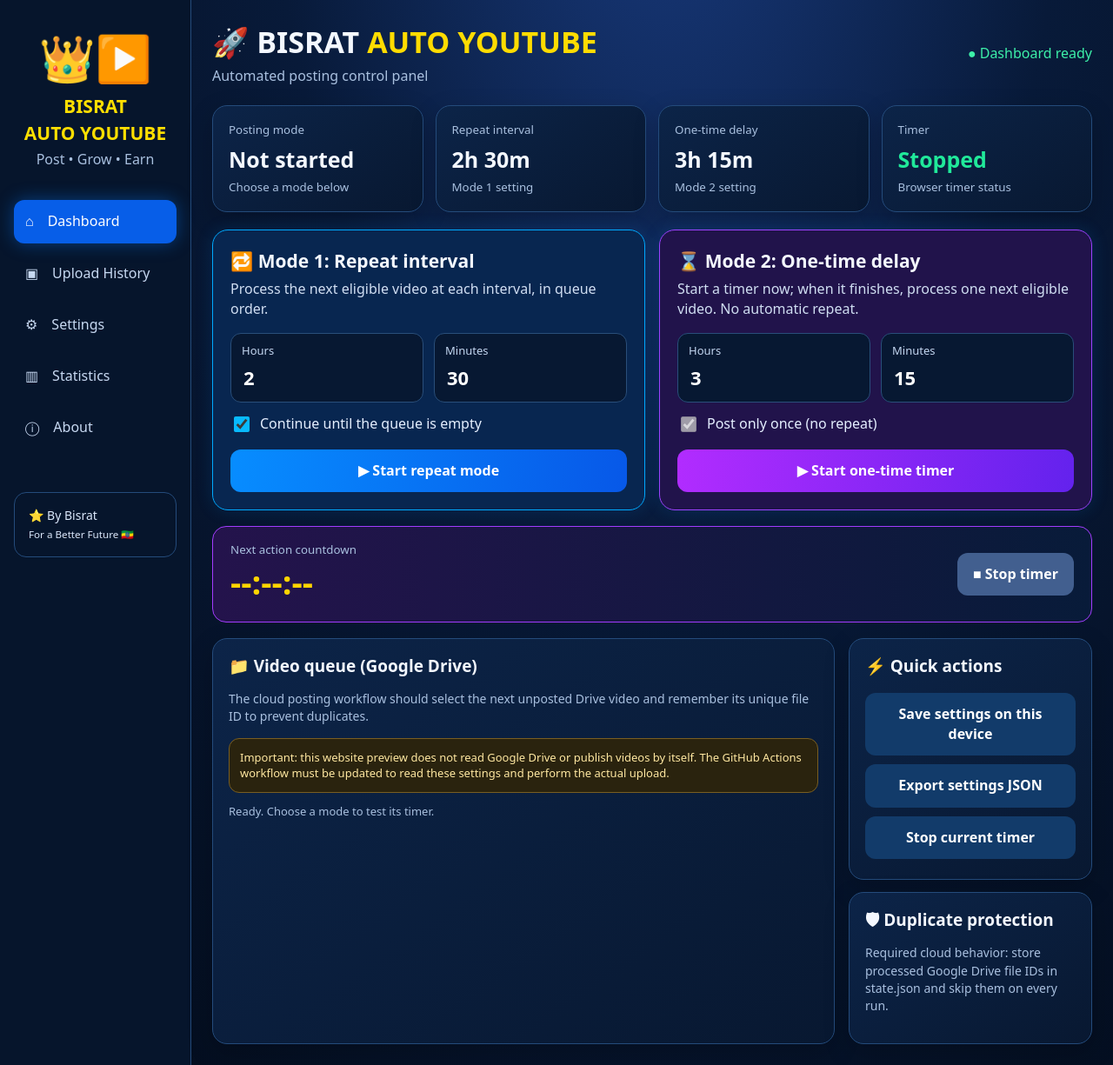
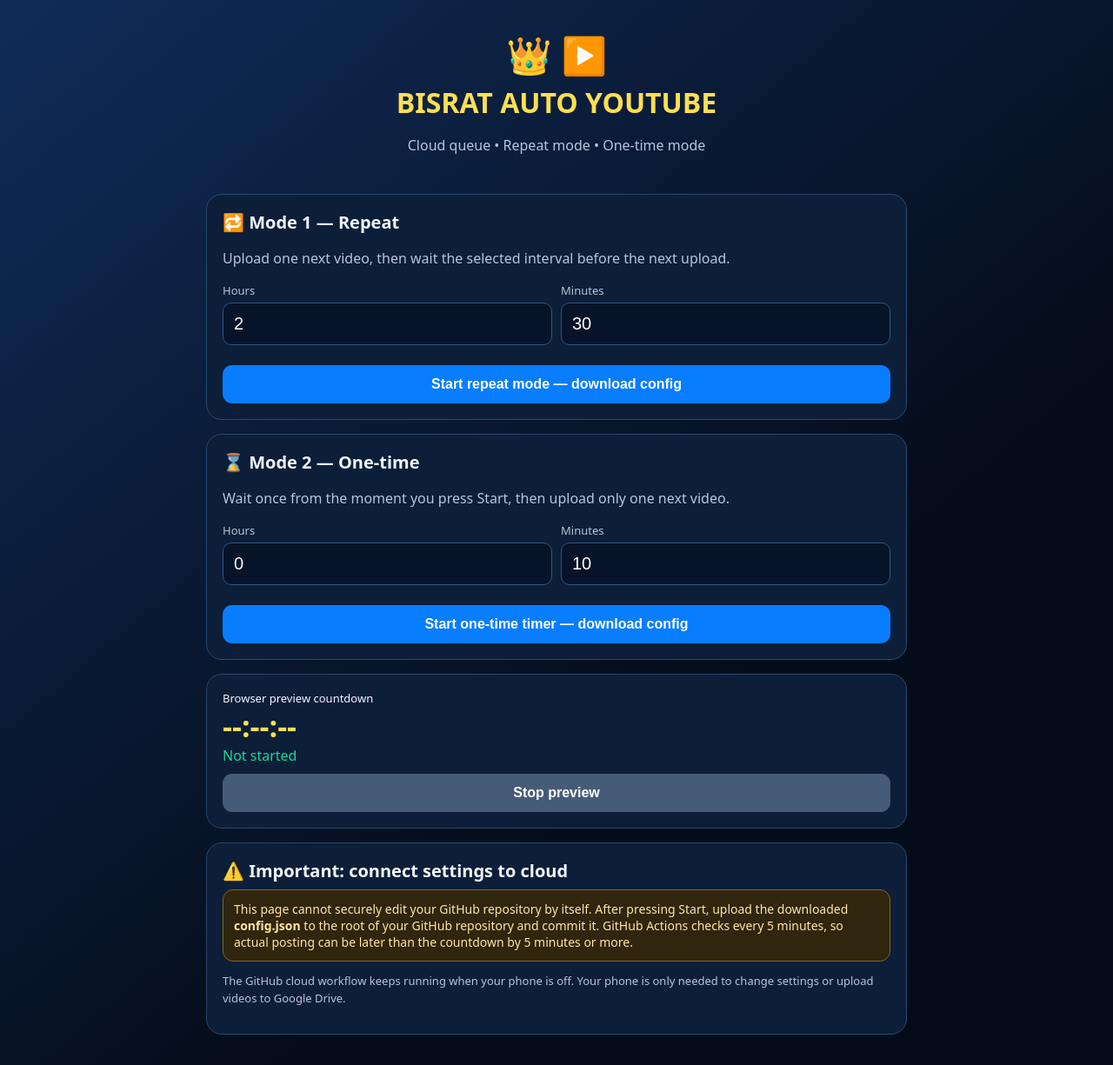
Before and after one commit to dddfrom9-cloud/BISRAT-AUTO-YOUTUBE, a plain HTML site: page index.html in a window 1280 px wide. Shown: the whole page at 87% size. Drawn offline with Linux system fonts and the light colour scheme.

Commit message:
Add files via upload

```diff
--- a/index.html
+++ b/index.html
@@ -4,63 +4,56 @@
 <meta charset="utf-8"><meta name="viewport" content="width=device-width,initial-scale=1">
 <title>BISRAT AUTO YOUTUBE</title>
 <style>
-:root{--bg:#061329;--panel:#0b1e3d;--line:#244b7b;--muted:#a9c0df;--white:#f4f8ff;--blue:#087dff;--cyan:#00d9ff;--purple:#9b35ff;--green:#00d98b;--yellow:#ffd400}
-*{box-sizing:border-box}body{margin:0;background:radial-gradient(ellipse at 60% -20%,#193b80 0,#081a39 42%,#030b19 100%);color:var(--white);font:16px/1.45 system-ui,Segoe UI,Arial}
-button,input{font:inherit}button{cursor:pointer;border:0;color:white;font-weight:700;border-radius:12px;padding:13px 18px;background:linear-gradient(100deg,#078dff,#0758e8)}button:disabled{opacity:.45;cursor:not-allowed}
-.shell{max-width:1440px;margin:auto;display:grid;grid-template-columns:220px 1fr;min-height:100vh}.side{padding:28px 16px;background:#06152c;border-right:1px solid var(--line)}.brand{text-align:center;margin-bottom:35px}.logo{font-size:52px}.brand h2{margin:4px 0;color:#ffdf00;font-size:21px}.brand p{margin:0;color:var(--muted)}.nav{display:grid;gap:10px}.nav div{padding:13px;border-radius:12px;color:#c8d9f2}.nav .active{background:#075ee8;color:white;box-shadow:0 0 20px #087dff66}.by{margin-top:50px;padding:16px;border:1px solid var(--line);border-radius:14px;color:#dbe8fb;font-size:14px}
-main{padding:24px;min-width:0}.top{display:flex;justify-content:space-between;align-items:center;gap:15px;margin-bottom:22px}.top h1{font-size:clamp(22px,3vw,34px);margin:0}.top h1 span{color:#ffdc00}.sub{color:var(--muted);margin:3px 0 0}.online{color:#3df0a9;white-space:nowrap}
-.stats{display:grid;grid-template-columns:repeat(4,1fr);gap:14px;margin-bottom:20px}.stat,.panel,.queue,.rightbox{background:linear-gradient(145deg,#0c2448,#081831);border:1px solid var(--line);border-radius:17px;padding:18px;box-shadow:0 10px 30px #0003}.stat small{display:block;color:var(--muted)}.stat strong{font-size:25px;display:block;margin:5px 0}.green{color:#20e99a}.modes{display:grid;grid-template-columns:1fr 1fr;gap:16px}.mode{padding:20px;border-radius:18px;background:#082650;border:1px solid #00aaff;box-shadow:0 0 20px #008dff26}.mode.once{background:#21134b;border-color:#9d42ff}.mode h2{margin:0 0 5px;font-size:21px}.mode p{margin:0 0 16px;color:#d0def2}.fields{display:grid;grid-template-columns:1fr 1fr;gap:12px}.field{background:#071832;border:1px solid #294e7a;border-radius:12px;padding:10px 12px}.field label{display:block;color:#c4d7f1;font-size:13px;margin-bottom:5px}.field input{width:100%;background:transparent;color:white;border:0;outline:0;font-size:22px;font-weight:700}.check{display:flex;gap:9px;align-items:center;margin:13px 0;color:#e5efff}.check input{width:18px;height:18px;accent-color:#08baff}.mode button{width:100%;margin-top:4px}.once button{background:linear-gradient(100deg,#b22cff,#6322ed)}
-.timer{margin:18px 0;padding:17px 20px;border:1px solid #a33cff;border-radius:16px;background:linear-gradient(90deg,#24134c,#081b39);display:flex;justify-content:space-between;align-items:center;gap:14px}.timer strong{font-size:clamp(24px,4vw,38px);color:var(--yellow);font-variant-numeric:tabular-nums}.timer small{display:block;color:var(--muted)}.lower{display:grid;grid-template-columns:minmax(0,1fr) 280px;gap:16px}.queue h2,.rightbox h2{font-size:19px;margin:0 0 12px}.queue p,.rightbox p{color:var(--muted);font-size:14px}.notice{border:1px solid #795e22;background:#2a230e;color:#ffe8a1;padding:12px;border-radius:12px;margin-top:12px;font-size:13px}.rightcol{display:grid;gap:14px;align-content:start}.rightbox button{width:100%;margin:5px 0;background:#123b6a}.statusline{color:#a9c0df;font-size:13px;min-height:20px;margin-top:12px}
-@media(max-width:900px){.shell{grid-template-columns:1fr}.side{display:none}main{padding:16px}.stats{grid-template-columns:repeat(2,1fr)}.lower{grid-template-columns:1fr}}
-@media(max-width:600px){.modes{grid-template-columns:1fr}.top{align-items:flex-start}.online{font-size:13px}.timer{align-items:flex-start;flex-direction:column}.fields{gap:8px}.stat{padding:13px}.stat strong{font-size:22px}}
+:root{color-scheme:dark;--bg:#071326;--panel:#102443;--line:#29496f;--text:#f3f7ff;--muted:#b5c5dc;--blue:#087dff;--purple:#8c42ff;--green:#19d89a}
+*{box-sizing:border-box}body{margin:0;background:linear-gradient(140deg,#102c59,#050c19 65%);color:var(--text);font:16px system-ui,Arial}
+main{max-width:850px;margin:auto;padding:22px}.brand{text-align:center;padding:12px}.brand h1{margin:5px;color:#ffdf50}.brand p{color:var(--muted)}
+.panel{background:#0c1e38;border:1px solid var(--line);border-radius:18px;padding:18px;margin:16px 0}
+.modes{display:grid;grid-template-columns:1fr 1fr;gap:14px}.mode{background:#10294c;border:1px solid #1686ff;border-radius:15px;padding:16px}.once{border-color:#a35bff;background:#21183f}
+h2{font-size:20px;margin:0 0 8px}p{color:var(--muted);line-height:1.5}.fields{display:grid;grid-template-columns:1fr 1fr;gap:10px;margin:15px 0}
+label{display:block;color:var(--muted);font-size:13px;margin-bottom:5px}input{width:100%;padding:12px;background:#061329;color:white;border:1px solid #34577f;border-radius:10px;font-size:20px}
+button{width:100%;padding:13px;border:0;border-radius:11px;color:white;background:var(--blue);font-weight:700;font-size:16px;margin-top:8px}.once button{background:var(--purple)}
+#count{font-size:34px;font-weight:800;color:#ffdf50;font-variant-numeric:tabular-nums}.notice{background:#30250d;border:1px solid #87651d;border-radius:12px;padding:12px;color:#ffe6a3;font-size:14px}
+.small{font-size:13px}.status{color:var(--green);min-height:24px;overflow-wrap:anywhere}
+@media(max-width:650px){.modes{grid-template-columns:1fr}main{padding:13px}}
 </style>
 </head>
-<body>
-<div class="shell">
-<aside class="side"><div class="brand"><div class="logo">👑▶️</div><h2>BISRAT<br>AUTO YOUTUBE</h2><p>Post • Grow • Earn</p></div>
-<div class="nav"><div class="active">⌂　Dashboard</div><div>▣　Upload History</div><div>⚙　Settings</div><div>▥　Statistics</div><div>ⓘ　About</div></div>
-<div class="by">⭐ By Bisrat<br><small>For a Better Future 🇪🇹</small></div></aside>
-<main>
-<header class="top"><div><h1>🚀 BISRAT <span>AUTO YOUTUBE</span></h1><p class="sub">Automated posting control panel</p></div><div class="online">● Dashboard ready</div></header>
-<section class="stats">
-<div class="stat"><small>Posting mode</small><strong id="modeStat">Not started</strong><small>Choose a mode below</small></div>
-<div class="stat"><small>Repeat interval</small><strong id="intervalStat">2h 30m</strong><small>Mode 1 setting</small></div>
-<div class="stat"><small>One-time delay</small><strong id="delayStat">3h 15m</strong><small>Mode 2 setting</small></div>
-<div class="stat"><small>Timer</small><strong id="statusStat" class="green">Stopped</strong><small>Browser timer status</small></div>
+<body><main>
+<header class="brand"><div style="font-size:42px">👑 ▶️</div><h1>BISRAT AUTO YOUTUBE</h1><p>Cloud queue • Repeat mode • One-time mode</p></header>
+<section class="panel">
+<h2>🔁 Mode 1 — Repeat</h2>
+<p>Upload one next video, then wait the selected interval before the next upload.</p>
+<div class="fields"><div><label for="rh">Hours</label><input id="rh" type="number" min="0" max="720" value="2"></div><div><label for="rm">Minutes</label><input id="rm" type="number" min="0" max="59" value="30"></div></div>
+<button id="repeat">Start repeat mode — download config</button>
 </section>
-<section class="modes">
-<div class="mode"><h2>🔁 Mode 1: Repeat interval</h2><p>Process the next eligible video at each interval, in queue order.</p>
-<div class="fields"><div class="field"><label for="rh">Hours</label><input id="rh" type="number" min="0" max="720" value="2"></div><div class="field"><label for="rm">Minutes</label><input id="rm" type="number" min="0" max="59" value="30"></div></div>
-<label class="check"><input id="continueQueue" type="checkbox" checked> Continue until the queue is empty</label>
-<button id="startRepeat">▶ Start repeat mode</button></div>
-<div class="mode once"><h2>⌛ Mode 2: One-time delay</h2><p>Start a timer now; when it finishes, process one next eligible video. No automatic repeat.</p>
-<div class="fields"><div class="field"><label for="oh">Hours</label><input id="oh" type="number" min="0" max="720" value="3"></div><div class="field"><label for="om">Minutes</label><input id="om" type="number" min="0" max="59" value="15"></div></div>
-<label class="check"><input id="oneOnly" type="checkbox" checked disabled> Post only once (no repeat)</label>
-<button id="startOnce">▶ Start one-time timer</button></div>
+<section class="panel">
+<h2>⌛ Mode 2 — One-time</h2>
+<p>Wait once from the moment you press Start, then upload only one next video.</p>
+<div class="fields"><div><label for="oh">Hours</label><input id="oh" type="number" min="0" max="720" value="0"></div><div><label for="om">Minutes</label><input id="om" type="number" min="0" max="59" value="10"></div></div>
+<button id="once">Start one-time timer — download config</button>
 </section>
-<section class="timer"><div><small id="timerLabel">Next action countdown</small><strong id="countdown">--:--:--</strong></div><button id="stopTimer" style="background:#425f8f">■ Stop timer</button></section>
-<section class="lower">
-<div class="queue"><h2>📁 Video queue (Google Drive)</h2><p>The cloud posting workflow should select the next unposted Drive video and remember its unique file ID to prevent duplicates.</p>
-<div class="notice">Important: this website preview does not read Google Drive or publish videos by itself. The GitHub Actions workflow must be updated to read these settings and perform the actual upload.</div>
-<div class="statusline" id="message">Ready. Choose a mode to test its timer.</div>
-</div>
-<div class="rightcol"><div class="rightbox"><h2>⚡ Quick actions</h2><button id="saveBtn">Save settings on this device</button><button id="exportBtn">Export settings JSON</button><button id="stopBtn">Stop current timer</button></div>
-<div class="rightbox"><h2>🛡 Duplicate protection</h2><p>Required cloud behavior: store processed Google Drive file IDs in state.json and skip them on every run.</p></div></div>
+<section class="panel">
+<div class="small">Browser preview countdown</div><div id="count">--:--:--</div>
+<div id="status" class="status">Not started</div>
+<button id="stop" style="background:#465b78">Stop preview</button>
 </section>
-</main></div>
+<section class="panel">
+<h2>⚠️ Important: connect settings to cloud</h2>
+<div class="notice">This page cannot securely edit your GitHub repository by itself. After pressing Start, upload the downloaded <b>config.json</b> to the root of your GitHub repository and commit it. GitHub Actions checks every 5 minutes, so actual posting can be later than the countdown by 5 minutes or more.</div>
+<p class="small">The GitHub cloud workflow keeps running when your phone is off. Your phone is only needed to change settings or upload videos to Google Drive.</p>
+</section>
+</main>
 <script>
-const $=id=>document.getElementById(id);
-let timer=null, deadline=0, mode='';
-const fmt=(s)=>{s=Math.max(0,Math.floor(s));let h=Math.floor(s/3600),m=Math.floor((s%3600)/60),sec=s%60;return [h,m,sec].map(n=>String(n).padStart(2,'0')).join(':')};
-function values(){return {repeat_hours:+$('rh').value||0,repeat_minutes:+$('rm').value||0,repeat_until_empty:$('continueQueue').checked,one_time_hours:+$('oh').value||0,one_time_minutes:+$('om').value||0}}
-function save(){localStorage.setItem('bisratDashboardSettings',JSON.stringify(values()));$('message').textContent='Settings saved in this browser.'}
-function start(kind){const v=values(),mins=kind==='repeat'?v.repeat_hours*60+v.repeat_minutes:v.one_time_hours*60+v.one_time_minutes;if(mins<=0){$('message').textContent='Enter a time greater than zero.';return}save();stop(false);mode=kind;deadline=Date.now()+mins*60000;$('modeStat').textContent=kind==='repeat'?'Repeat interval':'One-time delay';$('statusStat').textContent='Running';$('timerLabel').textContent=kind==='repeat'?'Next repeat interval':'One-time timer';$('message').textContent=kind==='repeat'?'Repeat timer started. The cloud workflow still needs to be connected.':'One-time timer started. When it reaches zero, this browser will notify you; cloud upload is not connected yet.';tick();timer=setInterval(tick,1000)}
-function tick(){let left=Math.max(0,Math.ceil((deadline-Date.now())/1000));$('countdown').textContent=fmt(left);if(left===0){clearInterval(timer);timer=null;$('statusStat').textContent='Finished';$('message').textContent=mode==='once'?'One-time delay finished. Trigger the cloud workflow to publish the next eligible video.':'Repeat interval reached. This preview cannot trigger cloud uploads yet.';if(mode==='repeat'){$('message').textContent+=' Start the next interval manually for this preview.'}}}
-function stop(show=true){if(timer)clearInterval(timer);timer=null;deadline=0;$('countdown').textContent='--:--:--';$('statusStat').textContent='Stopped';if(show)$('message').textContent='Timer stopped.'}
-$('startRepeat').onclick=()=>start('repeat');$('startOnce').onclick=()=>start('once');$('stopTimer').onclick=()=>stop();$('stopBtn').onclick=()=>stop();$('saveBtn').onclick=save;
-$('exportBtn').onclick=()=>{const data={...values(),timezone:'Africa/Addis_Ababa'};const blob=new Blob([JSON.stringify(data,null,2)],{type:'application/json'});const a=document.createElement('a');a.href=URL.createObjectURL(blob);a.download='bisrat-posting-settings.json';a.click();URL.revokeObjectURL(a.href);$('message').textContent='Settings JSON exported.'};
-const saved=localStorage.getItem('bisratDashboardSettings');if(saved){try{const v=JSON.parse(saved);$('rh').value=v.repeat_hours??2;$('rm').value=v.repeat_minutes??30;$('continueQueue').checked=v.repeat_until_empty??true;$('oh').value=v.one_time_hours??3;$('om').value=v.one_time_minutes??15}catch(e){}}
-function updateStats(){let v=values();$('intervalStat').textContent=v.repeat_hours+'h '+v.repeat_minutes+'m';$('delayStat').textContent=v.one_time_hours+'h '+v.one_time_minutes+'m'}
-['rh','rm','oh','om'].forEach(id=>$(id).addEventListener('input',updateStats));updateStats();
-</script>
-</body></html>
+const $=id=>document.getElementById(id);let timer=null,deadline=0;
+function number(id){return Math.max(0,Math.floor(Number($(id).value)||0))}
+function fmt(s){s=Math.max(0,Math.floor(s));return [Math.floor(s/3600),Math.floor(s%3600/60),s%60].map(x=>String(x).padStart(2,'0')).join(':')}
+function tick(){const left=Math.max(0,Math.ceil((deadline-Date.now())/1000));$('count').textContent=fmt(left);if(left===0){clearInterval(timer);timer=null;$('status').textContent='Timer finished. Cloud checks every 5 minutes; posting may be delayed.'}}
+function begin(seconds,config,message){if(seconds<=0){$('status').textContent='Enter a delay greater than zero.';return}
+if(timer)clearInterval(timer);deadline=Date.now()+seconds*1000;tick();timer=setInterval(tick,1000);$('status').textContent=message+' Downloading config.json…';
+const blob=new Blob([JSON.stringify(config,null,2)],{type:'application/json'});const a=document.createElement('a');a.href=URL.createObjectURL(blob);a.download='config.json';document.body.appendChild(a);a.click();a.remove();setTimeout(()=>URL.revokeObjectURL(a.href),1500)}
+$('repeat').onclick=()=>{const mins=number('rh')*60+number('rm');if(!mins){$('status').textContent='Repeat interval must be greater than zero.';return}
+begin(mins*60,{enabled:true,mode:'repeat',interval_minutes:mins,run_at:null},'Repeat mode started locally. Upload config.json to GitHub to activate cloud posting.')};
+$('once').onclick=()=>{const mins=number('oh')*60+number('om');if(!mins){$('status').textContent='One-time delay must be greater than zero.';return}
+const runAt=new Date(Date.now()+mins*60000).toISOString();
+begin(mins*60,{enabled:true,mode:'once',interval_minutes:0,run_at:runAt},'One-time timer started. Upload config.json to GitHub to activate cloud posting.')};
+$('stop').onclick=()=>{if(timer)clearInterval(timer);timer=null;deadline=0;$('count').textContent='--:--:--';$('status').textContent='Preview stopped. This does not cancel a config already uploaded to GitHub.'};
+</script></body></html>
```
